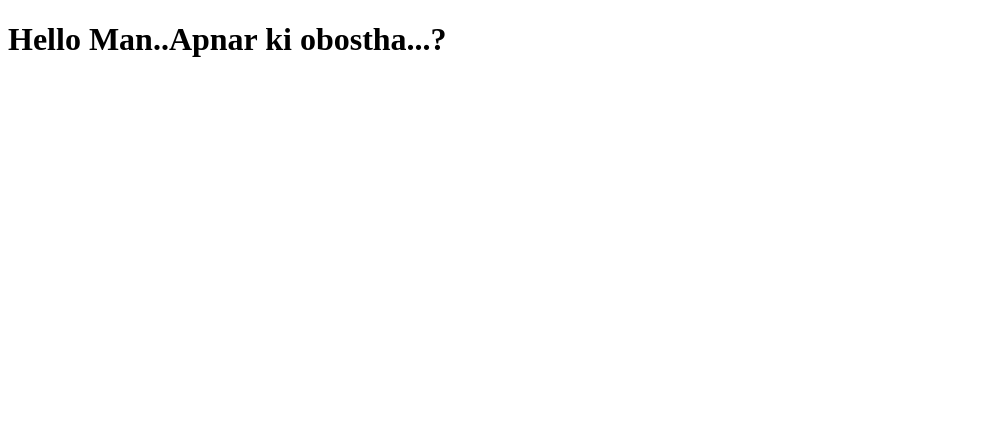
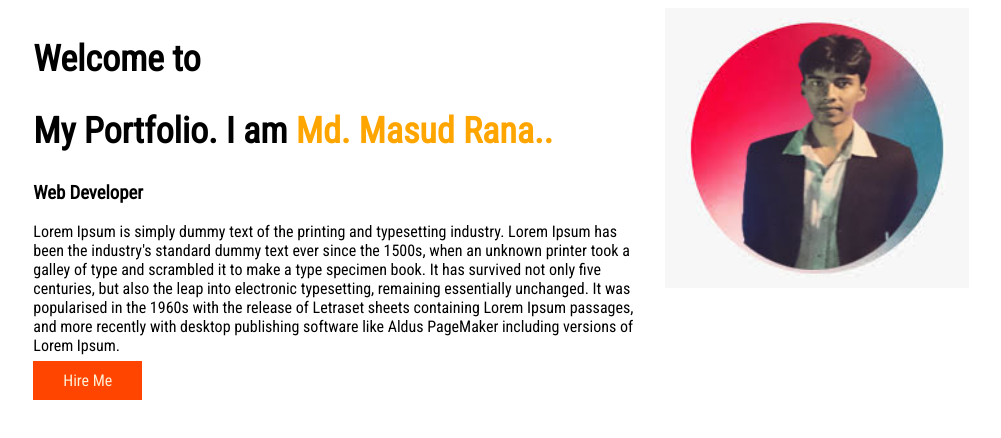
Before and after one commit to masud1989/masud-portfolio, a plain HTML site: page index.html in a window 1280 px wide. Shown: the whole page, without its empty margins (0-1001 px from the left). Drawn offline with Linux system fonts and the light colour scheme.

Commit message:
Hire Me Button

```diff
--- a/index.html
+++ b/index.html
@@ -5,9 +5,25 @@
     <meta http-equiv="X-UA-Compatible" content="IE=edge">
     <meta name="viewport" content="width=device-width, initial-scale=1.0">
     <title>My Portfolio</title>
-    <link rel="stylesheet" href="style.css">
+        <link rel="preconnect" href="https://fonts.googleapis.com">
+        <link rel="preconnect" href="https://fonts.gstatic.com" crossorigin>
+        <link href="https://fonts.googleapis.com/css2?family=Roboto+Condensed&display=swap" rel="stylesheet">
+        <link rel="stylesheet" href="style.css">
 </head>
 <body>
-    <h1>Hello Man..Apnar ki obostha...?</h1>
+    <section>
+        <div class="half-width">
+            <h1>Welcome to </h1>
+            <h1>My Portfolio. I am  <span class="orange-color">Md. Masud Rana..</span></h1>
+            <h3>Web Developer</h3>
+            <p>
+                Lorem Ipsum is simply dummy text of the printing and typesetting industry. Lorem Ipsum has been the industry's standard dummy text ever since the 1500s, when an unknown printer took a galley of type and scrambled it to make a type specimen book. It has survived not only five centuries, but also the leap into electronic typesetting, remaining essentially unchanged. It was popularised in the 1960s with the release of Letraset sheets containing Lorem Ipsum passages, and more recently with desktop publishing software like Aldus PageMaker including versions of Lorem Ipsum.
+            </p>
+            <a class="link-button" href=" ">Hire Me</a>
+        </div>
+        <div class="half-width">
+            <img src="images/pic_round.jpg" alt="">
+        </div>
+    </section>
 </body>
 </html>
--- a/style.css
+++ b/style.css
@@ -0,0 +1,32 @@
+body{
+    font-family: 'Roboto Condensed', sans-serif;
+}
+
+h1{
+    font-size: 36px;
+}
+
+.orange-color{
+    color: orange;
+}
+
+section{
+    display: flex;
+}
+
+.half-width{
+    width: 50%;
+    padding-left:2%;
+}
+
+.half-width img{
+    width: 50%;
+}
+
+
+.link-button{
+    text-decoration: none;
+    background-color: orangered;
+    padding: 10px 30px;
+    color: papayawhip;
+}
```
Also changed, not shown: images/Bulb-round.jpg (added), images/IMG_20141231_232001-removebg-preview.png (added), images/IMG_20141231_232053-removebg-preview.png (added), images/pic_round.jpg (added).
